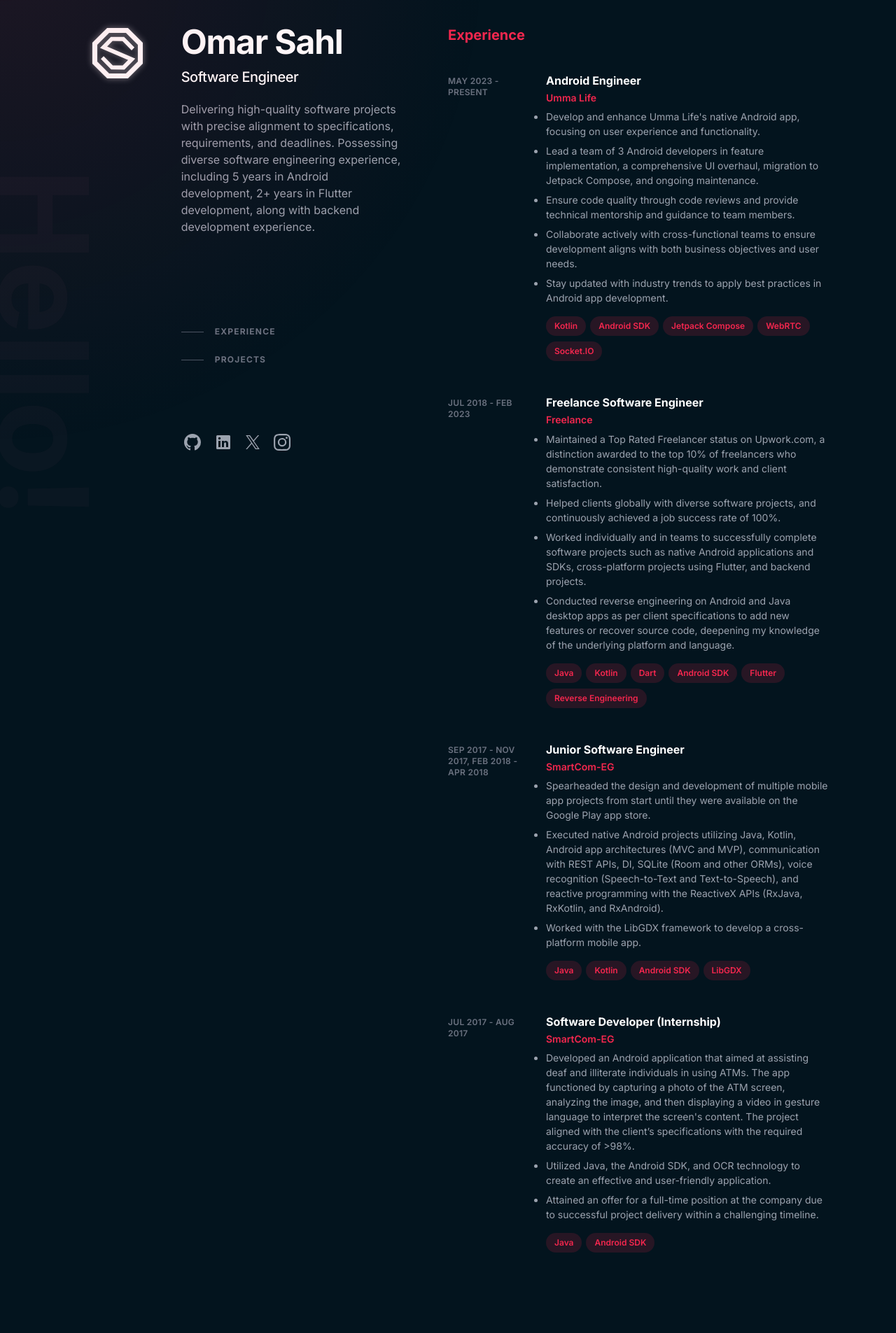
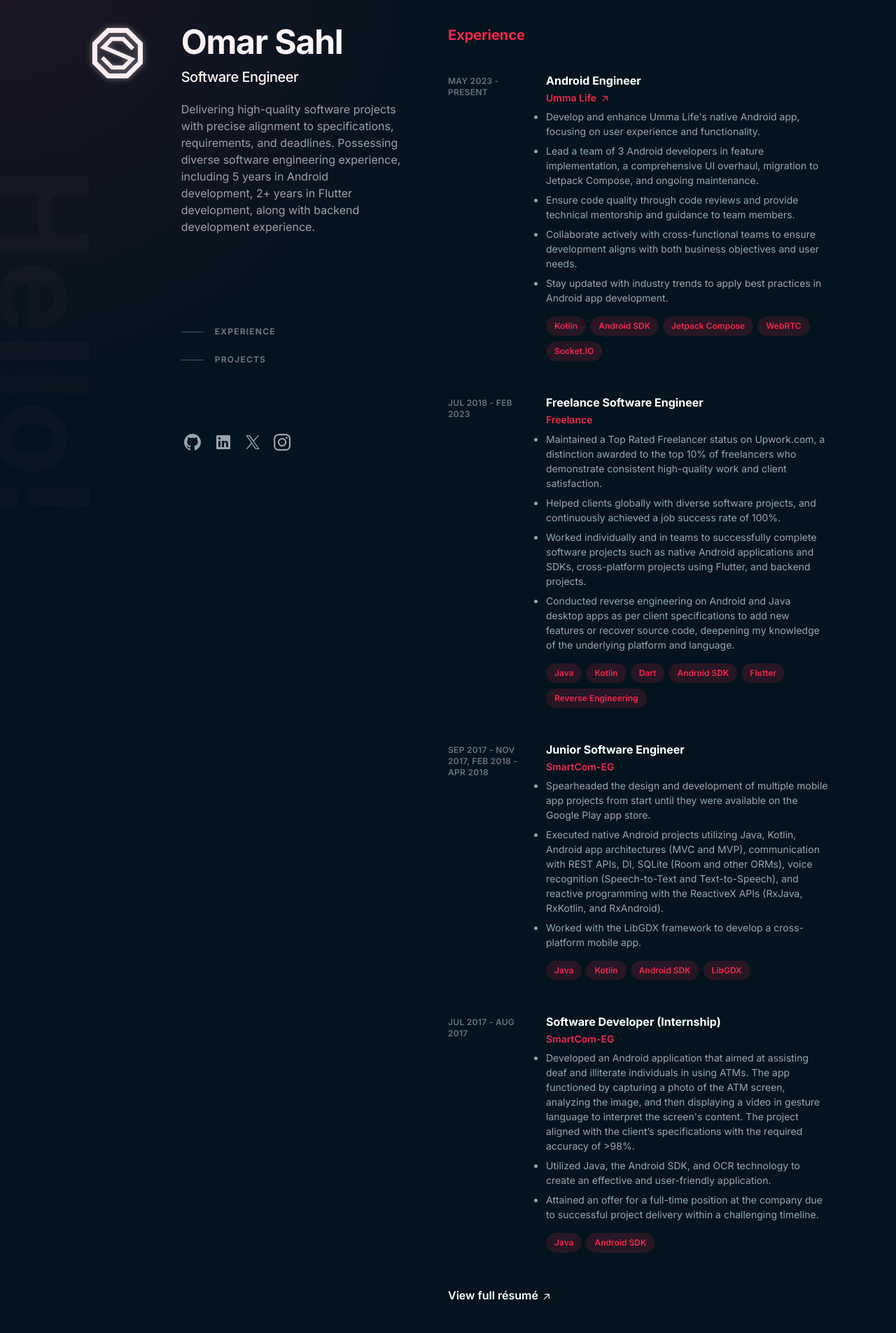
Before and after one commit to omarsahl/omarsahl.github.io, a Next.js app: page / in a window 1280 px wide. Shown: the part 60-1965 px from the top of the page at 70% size. Built offline with nearby package versions, Linux system fonts and the light colour scheme.

Commit message:
- Added resume link. - Added a link to Umma Life.

```diff
--- a/src/app/components/experience.js
+++ b/src/app/components/experience.js
@@ -1,6 +1,7 @@
 import React from 'react';
 import ChipList from './chiplist';
-import { workExperience } from '../data/osdata';
+import { workExperience, resumeUrl } from '../data/osdata';
+import LinkArrow from '../icons/linkarrow';
 
 export default function Experience() {
   return (
@@ -19,11 +20,34 @@
           </li>
         ))}
       </ol>
+      <div className="mt-12">
+        <a
+          className="group/url inline-flex items-baseline text-base font-semibold leading-tight text-white hover:text-strawberry-600 focus-visible:text-strawberry-600"
+          href={resumeUrl}
+          target="_blank"
+          rel="noreferrer noopener"
+          aria-label="View full résumé (opens in a new tab)"
+        >
+          <span>
+            View full résumé
+            <span className="inline-block">
+              <LinkArrow className="ml-1 inline-block h-4 w-4 shrink-0 transition-transform group-hover/url:-translate-y-1 group-hover/url:translate-x-1 group-focus-visible/url:-translate-y-1 group-focus-visible/url:translate-x-1 motion-reduce:transition-none" />
+            </span>
+          </span>
+        </a>
+      </div>
     </section>
   );
 }
 
-function ExperienceEntry({ title, company, duration, description, skills }) {
+function ExperienceEntry({
+  title,
+  company,
+  url,
+  duration,
+  description,
+  skills,
+}) {
   return (
     <div className="group relative grid transition-all sm:grid-cols-8 sm:gap-8 md:gap-4 lg:hover:!opacity-100 lg:group-hover/experiences:opacity-70">
       <div className="absolute -inset-x-4 -inset-y-4 z-0 hidden rounded-md transition motion-reduce:transition-none lg:-inset-x-6 lg:block lg:group-hover:bg-gray-800/50 lg:group-hover:shadow-[inset_0_1px_0_0_rgba(148,163,184,0.1)] lg:group-hover:drop-shadow-lg"></div>
@@ -35,10 +59,8 @@
       </header>
       <div className="z-10 sm:col-span-6">
         <h3 className="text-base font-bold leading-snug text-white">{title}</h3>
-        <h4 className="mt-1 text-sm font-semibold leading-snug text-strawberry-600">
-          {company}
-        </h4>
-        <ul className="list-disc">
+        <Company name={company} url={url} />
+        <ul className="mt-1 list-disc">
           {description.map((line, index) => (
             <li className="mt-1" key={index}>
               <p className="text-sm leading-normal">{line}</p>
@@ -50,3 +72,30 @@
     </div>
   );
 }
+
+function Company({ name, url }) {
+  return (
+    <div className="group/url mt-1 text-sm font-semibold leading-snug text-strawberry-600">
+      {url == null ? (
+        <h4>{name}</h4>
+      ) : (
+        <a
+          className="inline-flex items-center"
+          aria-label={`${name} (opens in a new tab)`}
+          target="_blank"
+          rel="noreferrer noopener"
+          href={url}
+        >
+          <span>
+            <span className="border-b border-transparent pb-px transition group-hover/url:border-strawberry-600 motion-reduce:transition-none">
+              {name}
+            </span>
+            <span className="whitespace-nowrap">
+              <LinkArrow className="ml-1 inline-block h-4 w-4 shrink-0 transition-transform group-hover/url:-translate-y-0.5 group-hover/url:translate-x-1 group-focus-visible/url:-translate-y-0.5 group-focus-visible/url:translate-x-1 motion-reduce:transition-none" />
+            </span>
+          </span>
+        </a>
+      )}
+    </div>
+  );
+}
--- a/src/app/components/projects.js
+++ b/src/app/components/projects.js
@@ -1,6 +1,7 @@
 import React from 'react';
 import ChipList from './chiplist';
 import { projects } from '../data/osdata';
+import LinkArrow from '../icons/linkarrow';
 
 export default function Projects() {
   return (
@@ -92,19 +93,7 @@
           {name}
         </span>
         <span className="whitespace-nowrap">
-          <svg
-            xmlns="http://www.w3.org/2000/svg"
-            viewBox="0 0 20 20"
-            fill="currentColor"
-            className="ml-1 inline-block h-4 w-4 shrink-0 transition-transform group-hover/url:-translate-y-1 group-hover/url:translate-x-1 group-focus-visible/url:-translate-y-1 group-focus-visible/url:translate-x-1 motion-reduce:transition-none"
-            aria-hidden="true"
-          >
-            <path
-              fillRule="evenodd"
-              d="M5.22 14.78a.75.75 0 001.06 0l7.22-7.22v5.69a.75.75 0 001.5 0v-7.5a.75.75 0 00-.75-.75h-7.5a.75.75 0 000 1.5h5.69l-7.22 7.22a.75.75 0 000 1.06z"
-              clipRule="evenodd"
-            ></path>
-          </svg>
+          <LinkArrow className="ml-1 inline-block h-4 w-4 shrink-0 transition-transform group-hover/url:-translate-y-1 group-hover/url:translate-x-1 group-focus-visible/url:-translate-y-1 group-focus-visible/url:translate-x-1 motion-reduce:transition-none" />
         </span>
       </span>
     </a>
--- a/src/app/data/osdata.js
+++ b/src/app/data/osdata.js
@@ -1,3 +1,6 @@
+export const resumeUrl =
+  'https://docs.google.com/document/d/1AcoYscS_Fe11Dt4GvcaiNkNAAfDN5ekCMfrSK6P5EVY/edit?usp=sharing';
+
 export const workExperience = [
   {
     order: 1,
--- /dev/null
+++ b/src/app/icons/linkarrow.js
@@ -0,0 +1,19 @@
+import React from 'react';
+
+export default function LinkArrow({ className, fill = 'currentColor' }) {
+  return (
+    <svg
+      xmlns="http://www.w3.org/2000/svg"
+      viewBox="0 0 20 20"
+      fill={fill}
+      className={className}
+      aria-hidden="true"
+    >
+      <path
+        fillRule="evenodd"
+        d="M5.22 14.78a.75.75 0 001.06 0l7.22-7.22v5.69a.75.75 0 001.5 0v-7.5a.75.75 0 00-.75-.75h-7.5a.75.75 0 000 1.5h5.69l-7.22 7.22a.75.75 0 000 1.06z"
+        clipRule="evenodd"
+      ></path>
+    </svg>
+  );
+}
```
